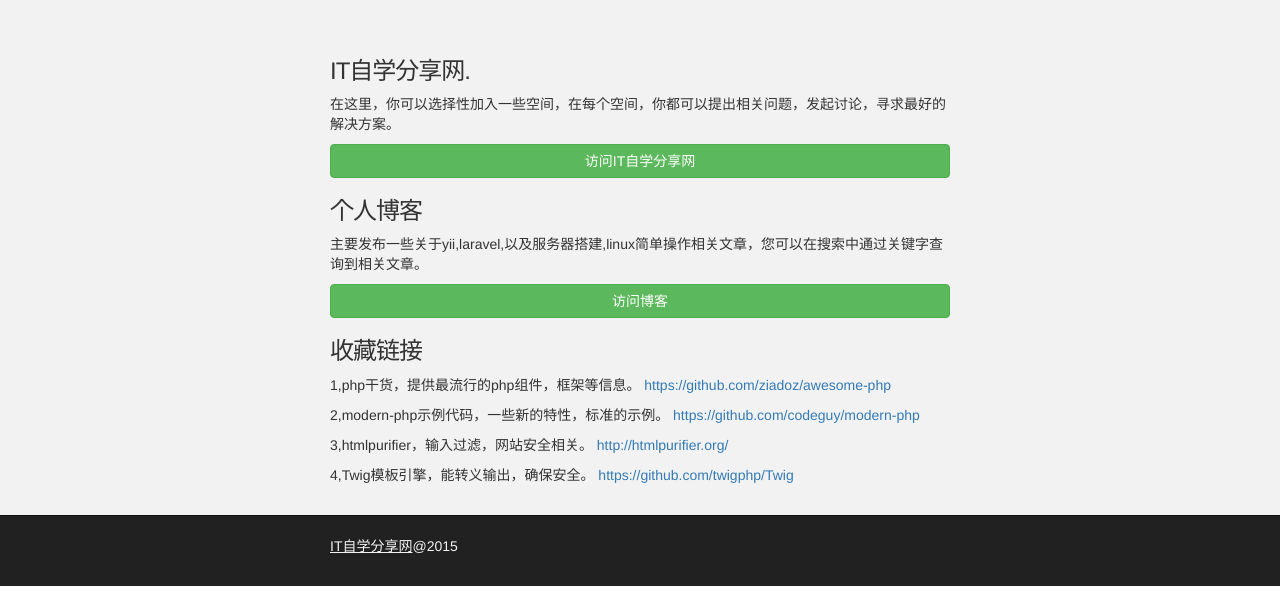
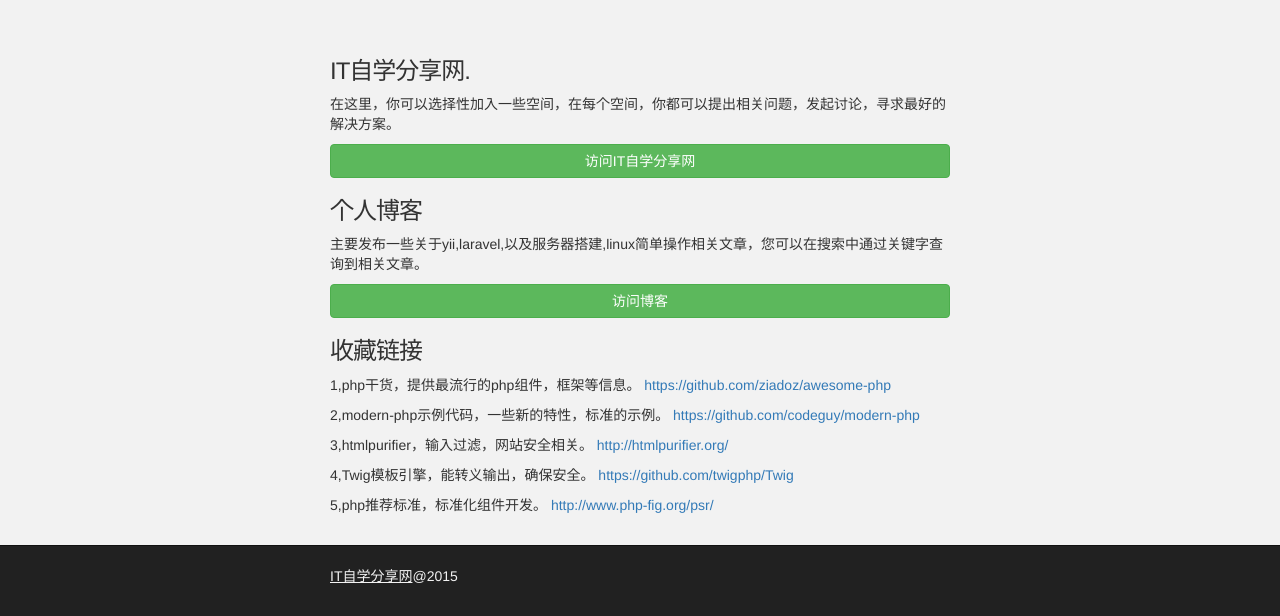
Before and after one commit to xiaomalover/xiaomalover.github.io, a plain HTML site: page index.html in a window 1280 px wide. Shown: the part 196-812 px from the top of the page. Drawn offline with Linux system fonts and the light colour scheme.

Commit message:
Update index.html

```diff
--- a/index.html
+++ b/index.html
@@ -73,10 +73,15 @@
             4,Twig模板引擎，能转义输出，确保安全。
             <a href="https://github.com/twigphp/Twig" target="_blank">https://github.com/twigphp/Twig</a>
         </p>
+
+        <p>
+            5,php推荐标准，标准化组件开发。
+            <a href="http://www.php-fig.org/psr/" target="_blank">http://www.php-fig.org/psr/</a>
+        </p>
     </section>
 </div>
 
-<!-- FOOTER  -->
+<!-- FOOTER -->
 <div id="footer_wrap" class="outer">
     <footer class="inner">
         <p><a href="http://www.itweshare.com">IT自学分享网</a>@2015</p>
```
